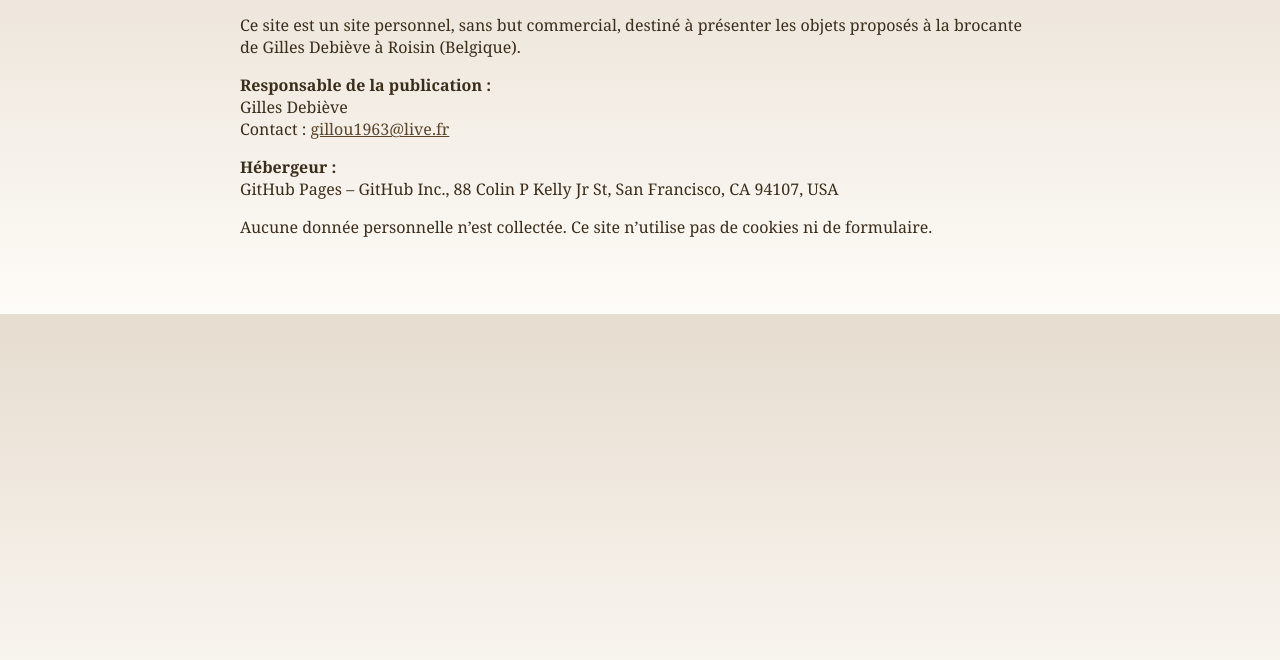
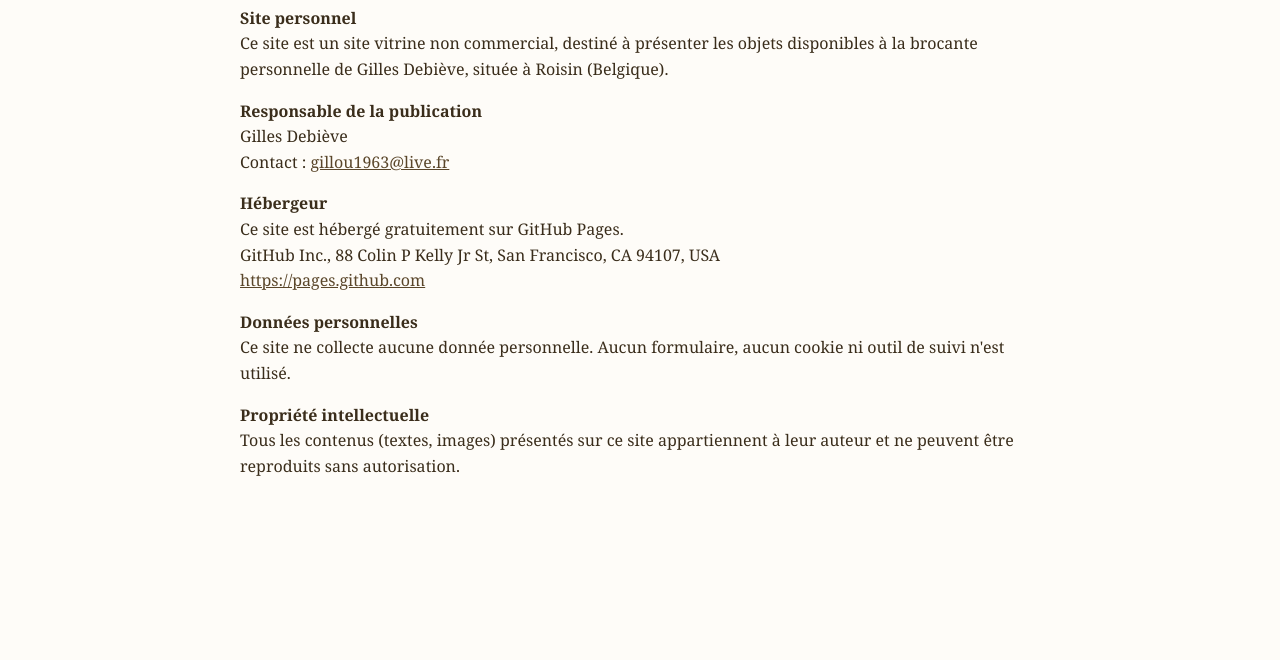
Before and after one commit to lyanis444/brocante, a plain HTML site: page mentions.html in a window 1280 px wide. Shown: the part 140-800 px from the top of the page. Drawn offline with Linux system fonts and the light colour scheme.

Commit message:
Update mentions.html

```diff
--- a/mentions.html
+++ b/mentions.html
@@ -6,17 +6,19 @@
   <title>Mentions légales - Brocante de Gilles Debiève</title>
   <style>
     body {
+      font-family: Georgia, serif;
+      max-width: 800px;
       margin: 40px auto;
-      max-width: 800px;
-      font-family: "Georgia", serif;
-      background: linear-gradient(to top, #fefcf8, #e6dccf);
+      padding: 20px;
+      background: #fefcf8;
       color: #3a2d1b;
-      padding: 20px;
     }
     h1 {
       text-align: center;
       color: #5a462a;
-      margin-bottom: 30px;
+    }
+    p {
+      line-height: 1.6;
     }
     a {
       color: #5a462a;
@@ -26,12 +28,24 @@
 </head>
 <body>
   <h1>Mentions légales</h1>
-  <p>Ce site est un site personnel, sans but commercial, destiné à présenter les objets proposés à la brocante de Gilles Debiève à Roisin (Belgique).</p>
-  <p><strong>Responsable de la publication :</strong><br>
+
+  <p><strong>Site personnel</strong><br>
+  Ce site est un site vitrine non commercial, destiné à présenter les objets disponibles à la brocante personnelle de Gilles Debiève, située à Roisin (Belgique).</p>
+
+  <p><strong>Responsable de la publication</strong><br>
   Gilles Debiève<br>
   Contact : <a href="mailto:gillou1963@live.fr">gillou1963@live.fr</a></p>
-  <p><strong>Hébergeur :</strong><br>
-  GitHub Pages – GitHub Inc., 88 Colin P Kelly Jr St, San Francisco, CA 94107, USA</p>
-  <p>Aucune donnée personnelle n’est collectée. Ce site n’utilise pas de cookies ni de formulaire.</p>
+
+  <p><strong>Hébergeur</strong><br>
+  Ce site est hébergé gratuitement sur GitHub Pages.<br>
+  GitHub Inc., 88 Colin P Kelly Jr St, San Francisco, CA 94107, USA<br>
+  <a href="https://pages.github.com" target="_blank">https://pages.github.com</a></p>
+
+  <p><strong>Données personnelles</strong><br>
+  Ce site ne collecte aucune donnée personnelle. Aucun formulaire, aucun cookie ni outil de suivi n'est utilisé.</p>
+
+  <p><strong>Propriété intellectuelle</strong><br>
+  Tous les contenus (textes, images) présentés sur ce site appartiennent à leur auteur et ne peuvent être reproduits sans autorisation.</p>
+
 </body>
 </html>
```
